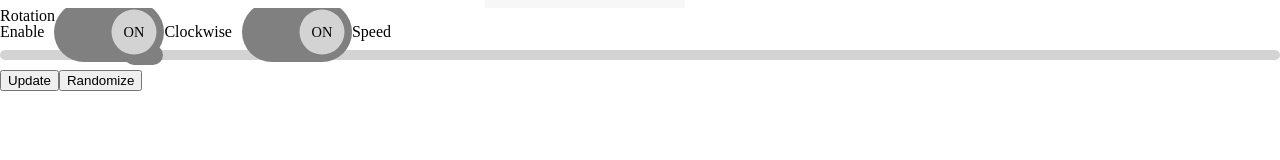
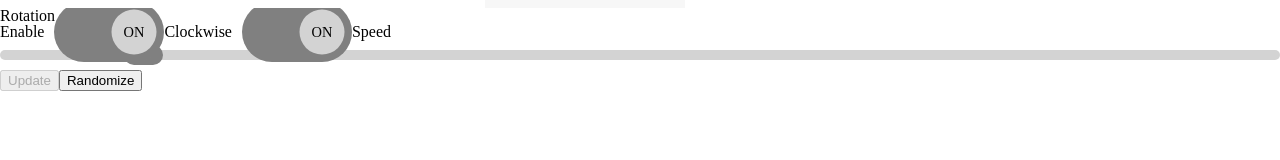
Before and after one commit to LiamMyles/polygon-art, a React (Create React App) app: page / in a window 1280 px wide. Shown: the part 192-352 px from the top of the page. Built offline with nearby package versions, Linux system fonts and the light colour scheme.

Commit message:
Add basic understanding for control components

```diff
--- a/src/components/PolygonDisplay.tsx
+++ b/src/components/PolygonDisplay.tsx
@@ -1,10 +1,11 @@
-import React, { useContext, useState } from "react"
+import React, { useContext, useState, useEffect } from "react"
 import styled from "styled-components"
 
 import {
   polygonGroupsStateContext,
   polygonGroupsDispatchContext,
 } from "reducer-contexts/polygon-groups"
+import { navigationStateContext } from "reducer-contexts/navigation"
 import { generatePolygonRingSketch } from "polygon-logic/polygon-p5-draw"
 
 import { P5Canvas } from "components/P5Canvas"
@@ -40,18 +41,20 @@ const PolygonOptionsOverflowDiv = styled.div`
 export const PolygonDisplay = () => {
   const polygonGroupsState = useContext(polygonGroupsStateContext)
   const polygonGroupsDispatch = useContext(polygonGroupsDispatchContext)
+  const navigationState = useContext(navigationStateContext)
 
-  //TODO - Put these values into the navigation
-  const currentRing = 0
-  const currentGroup = 0
-  const polygonToDisplay = polygonGroupsState[currentGroup].rings[currentRing]
+  const polygonToDisplay =
+    polygonGroupsState[navigationState.currentGroup].rings[
+      navigationState.currentPolygon
+    ]
 
-  generatePolygonRingSketch(polygonToDisplay, { width: 200, height: 200 })
-
+  const { rotation } = polygonToDisplay
   return (
     <PolygonPageWrappingDiv>
       <PolygonCanvasWrappingDiv>
-        <PolygonCanvasDiv aria-label={`Ring ${currentRing} Canvas`}>
+        <PolygonCanvasDiv
+          aria-label={`Ring ${navigationState.currentPolygon} Canvas`}
+        >
           <P5Canvas
             sketch={generatePolygonRingSketch(
               polygonToDisplay,
@@ -68,8 +71,8 @@ export const PolygonDisplay = () => {
           onClick={() => {
             polygonGroupsDispatch({
               type: "RANDOMIZE_POLYGON",
-              group: currentGroup,
-              polygon: currentRing,
+              group: navigationState.currentGroup,
+              polygon: navigationState.currentPolygon,
             })
           }}
         >
@@ -78,28 +81,26 @@ export const PolygonDisplay = () => {
       </PolygonCanvasWrappingDiv>
       <PolygonOptionsOverflowDiv>
         <PolygonRotationControls
-          key={`${polygonToDisplay.rotation.speed}-${polygonToDisplay.rotation.enabled}-${polygonToDisplay.rotation.clockwise}`}
+          key={`${rotation.speed}-${rotation.enabled}-${rotation.clockwise}`}
         />
       </PolygonOptionsOverflowDiv>
     </PolygonPageWrappingDiv>
   )
 }
 
-interface PolygonRotationControls {}
-
-const PolygonRotationControls: React.FC<PolygonRotationControls> = () => {
+const PolygonRotationControls: React.FC = () => {
   const polygonGroupsState = useContext(polygonGroupsStateContext)
   const polygonGroupsDispatch = useContext(polygonGroupsDispatchContext)
+  const navigationState = useContext(navigationStateContext)
 
-  const [speed, setRotationSpeed] = useState(
-    polygonGroupsState[0].rings[0].rotation.speed
-  )
-  const [enabled, setEnabled] = useState(
-    polygonGroupsState[0].rings[0].rotation.enabled
-  )
-  const [clockwise, setClockwise] = useState(
-    polygonGroupsState[0].rings[0].rotation.clockwise
-  )
+  const { rotation } = polygonGroupsState[navigationState.currentGroup].rings[
+    navigationState.currentPolygon
+  ]
+
+  const [speed, setRotationSpeed] = useState(rotation.speed)
+  const [enabled, setEnabled] = useState(rotation.enabled)
+  const [clockwise, setClockwise] = useState(rotation.clockwise)
+  const [canUpdate, setCanUpdate] = useState(false)
 
   const toggleHandler = (
     setFunction: React.Dispatch<React.SetStateAction<boolean>>
@@ -116,6 +117,16 @@ const PolygonRotationControls: React.FC<PolygonRotationControls> = () => {
       setRotationSpeed(convertedValue)
     }
   }
+
+  useEffect(() => {
+    if (
+      rotation.speed !== speed ||
+      rotation.enabled !== enabled ||
+      rotation.clockwise !== clockwise
+    ) {
+      setCanUpdate(true)
+    }
+  }, [speed, enabled, clockwise, rotation])
 
   return (
     <div>
@@ -141,11 +152,12 @@ const PolygonRotationControls: React.FC<PolygonRotationControls> = () => {
         handler={sliderSpeedHandler}
       />
       <button
+        disabled={!canUpdate}
         onClick={() => {
           polygonGroupsDispatch({
             type: "UPDATE_POLYGON_ROTATION",
-            group: 0,
-            polygon: 0,
+            group: navigationState.currentGroup,
+            polygon: navigationState.currentPolygon,
             rotation: { clockwise, enabled, speed },
           })
         }}
@@ -156,8 +168,8 @@ const PolygonRotationControls: React.FC<PolygonRotationControls> = () => {
         onClick={() => {
           polygonGroupsDispatch({
             type: "RANDOMIZE_POLYGON_ROTATION",
-            group: 0,
-            polygon: 0,
+            group: navigationState.currentGroup,
+            polygon: navigationState.currentPolygon,
           })
         }}
       >
--- a/src/reducer-contexts/navigation.tsx
+++ b/src/reducer-contexts/navigation.tsx
@@ -4,6 +4,8 @@ import produce, { Draft } from "immer"
 interface NavigationState {
   currentScreen: number
   totalScreens: number
+  currentGroup: number
+  currentPolygon: number
 }
 
 interface NextScreen {
@@ -41,7 +43,12 @@ export const navigationReducer = produce(
   }
 )
 
-export const navigationInitialState = { currentScreen: 3, totalScreens: 3 }
+export const navigationInitialState = {
+  currentScreen: 3,
+  totalScreens: 3,
+  currentGroup: 0,
+  currentPolygon: 0,
+}
 
 export const NavigationContextWrapper: React.FC = ({ children }) => {
   const [state, dispatch] = useReducer(
```
